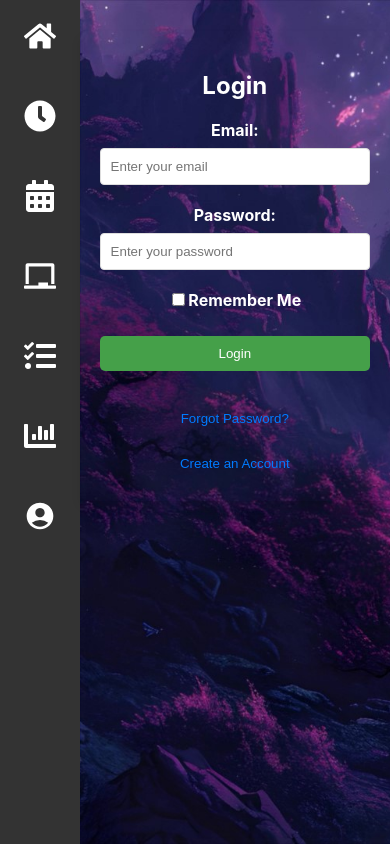
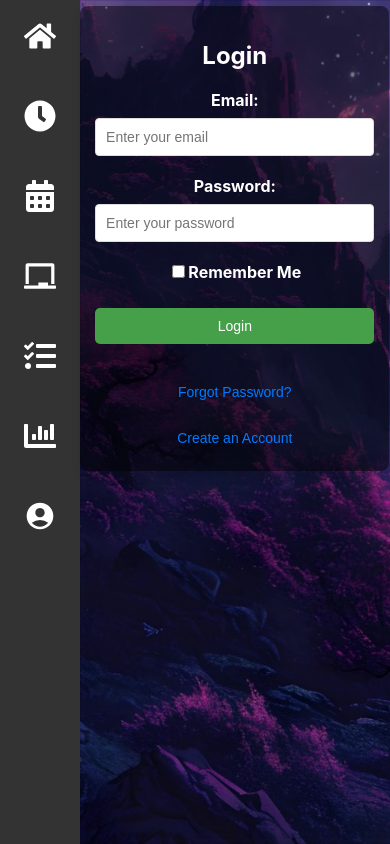
Before and after one commit to ShantanuSingh08/DailyGridsApp, a React (Create React App) app: page /account in a window 390 px wide. Built offline with nearby package versions, Linux system fonts and the light colour scheme; no server answers.

Commit message:
Update Account.css

```diff
--- a/src/Account.css
+++ b/src/Account.css
@@ -1,12 +1,14 @@
 /* Account.css */
 .account-container {
-    max-width: 400px;
+  max-width: 90%;
+  width: 400px;
   margin: 50px auto;
   padding: 20px;
   margin-top: 10%;
-    background-color: (0, 0, 0, 0.5);
+  background-color: rgba(0, 0, 0, 0.5);
   border-radius: 8px;
   box-shadow: 0 6px 10px rgba(0, 0, 0, 0.1);
+  color: #fff; /* For better contrast on dark background */
 }
 
 form {
@@ -32,6 +34,7 @@
   color: white;
   border: none;
   cursor: pointer;
+  border-radius: 4px;
 }
 
 button:hover {
@@ -53,13 +56,16 @@
 .form-row {
   display: flex;
   justify-content: space-between;
+  gap: 10px;
   margin-bottom: 20px;
+  flex-wrap: wrap; /* Ensure inputs stack on smaller screens */
 }
 
 .form-group {
   display: flex;
   flex-direction: column;
   flex-basis: 48%;
+  flex-grow: 1; /* Ensures even spacing for inputs */
 }
 
 .form-group label {
@@ -71,3 +77,40 @@
   border: 1px solid #ccc;
   border-radius: 4px;
 }
+
+/* Responsive Design */
+@media (max-width: 768px) {
+  .account-container {
+    width: 100%;
+    padding: 15px;
+    margin-top: 5%;
+  }
+
+  .form-row {
+    flex-direction: column;
+  }
+
+  .form-group {
+    flex-basis: 100%;
+  }
+
+  button {
+    font-size: 16px;
+    padding: 12px;
+  }
+}
+
+@media (max-width: 480px) {
+  .account-container {
+    margin-top: 2%;
+  }
+
+  input {
+    font-size: 14px;
+  }
+
+  button {
+    font-size: 14px;
+    padding: 10px;
+  }
+}
```
Lines whose indentation alone changed are shown as unchanged.
